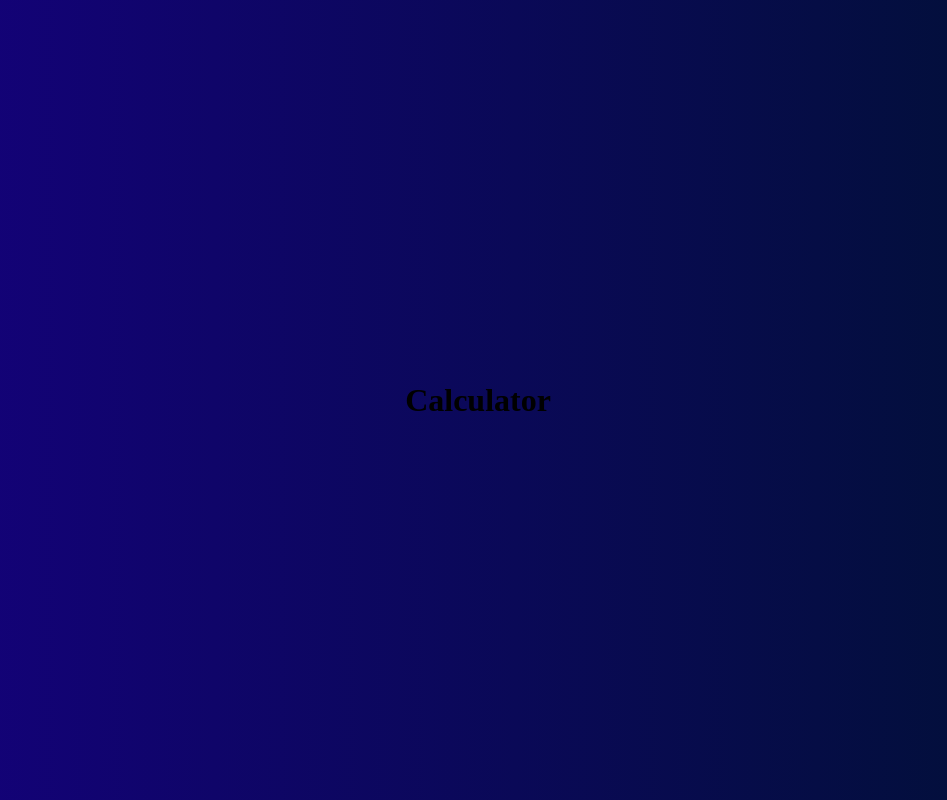
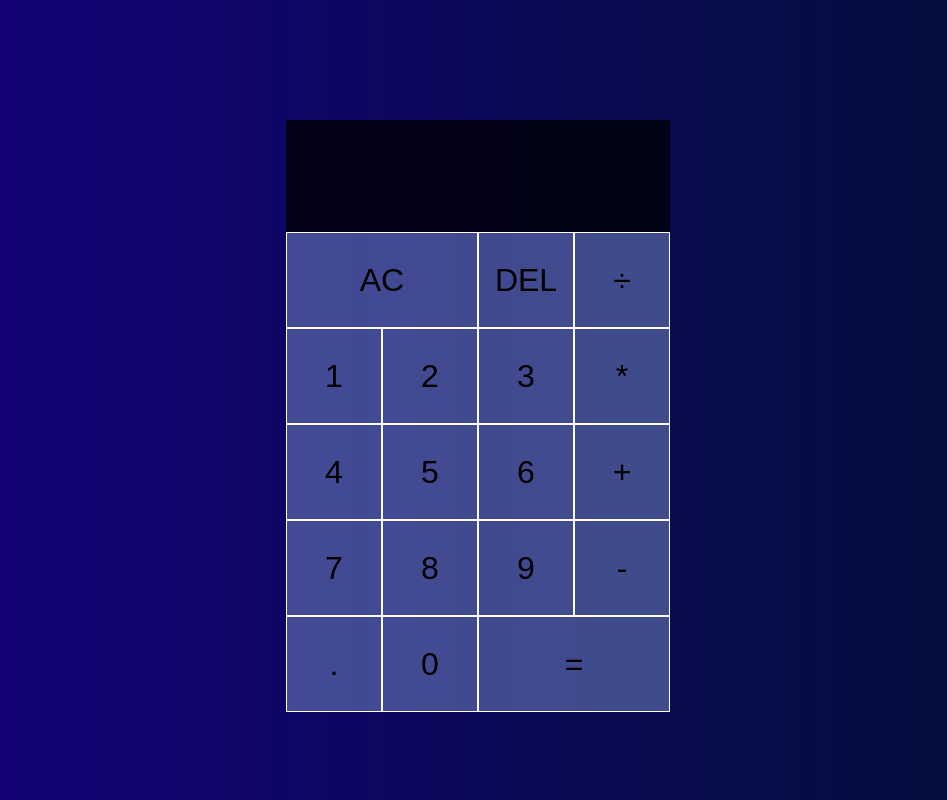
Before and after one commit to gBoole01/react-ts-calculator, a React (Vite) app: page / in a window 1280 px wide. Shown: the whole page, without its empty margins (162-1109 px from the left). Built offline with nearby package versions, Linux system fonts and the light colour scheme.

Commit message:
feat: add reducer

```diff
--- a/src/App.tsx
+++ b/src/App.tsx
@@ -1,5 +1,80 @@
+import { Reducer, useReducer } from 'react'
+import { DigitButton } from './DigitButton'
+
+export enum Actions {
+  ADD_DIGIT = 'add-digit',
+  CHOOSE_OPERATION = 'choose-operation',
+  CLEAR = 'clear',
+  DELETE_DIGIT = 'delete-digit',
+  EVALUATE = 'evaluate',
+}
+
+export type ReducerAction = {
+  type: Actions
+  payload: { digit: string }
+}
+
+type ReducerState = {
+  currentOperand: string
+  previousOperand: string
+  operation: string
+}
+
+function reducer(state: ReducerState, action: ReducerAction): ReducerState {
+  const { type, payload } = action
+
+  switch (type) {
+    case Actions.ADD_DIGIT:
+      return {
+        ...state,
+        currentOperand: `${state.currentOperand || ''}${payload.digit}`,
+      }
+    case Actions.CHOOSE_OPERATION:
+      return state
+    case Actions.CLEAR:
+      return state
+    case Actions.DELETE_DIGIT:
+      return state
+    case Actions.EVALUATE:
+      return state
+    default:
+      return state
+  }
+}
+
 function App() {
-  return <h1>Calculator</h1>
+  const [{ currentOperand, previousOperand, operation }, dispatch] = useReducer<
+    Reducer<ReducerState, ReducerAction>
+  >(reducer, {} as ReducerState)
+
+  return (
+    <div className="calculator-grid">
+      <div className="output">
+        <div className="previous-operand">
+          {previousOperand} {operation}
+        </div>
+        <div className="current-operand">{currentOperand}</div>
+      </div>
+      <button className="span-two">AC</button>
+      <button>DEL</button>
+      <button>÷</button>
+      <DigitButton dispatch={dispatch} digit="1" />
+      <DigitButton dispatch={dispatch} digit="2" />
+      <DigitButton dispatch={dispatch} digit="3" />
+      <button>*</button>
+      <DigitButton dispatch={dispatch} digit="4" />
+      <DigitButton dispatch={dispatch} digit="5" />
+      <DigitButton dispatch={dispatch} digit="6" />
+      <button>+</button>
+      <DigitButton dispatch={dispatch} digit="7" />
+      <DigitButton dispatch={dispatch} digit="8" />
+      <DigitButton dispatch={dispatch} digit="9" />
+      <button>-</button>
+      <button>.</button>
+      <DigitButton dispatch={dispatch} digit="0" />
+      <button className="span-two">=</button>
+    </div>
+  )
 }
 
 export default App
```
